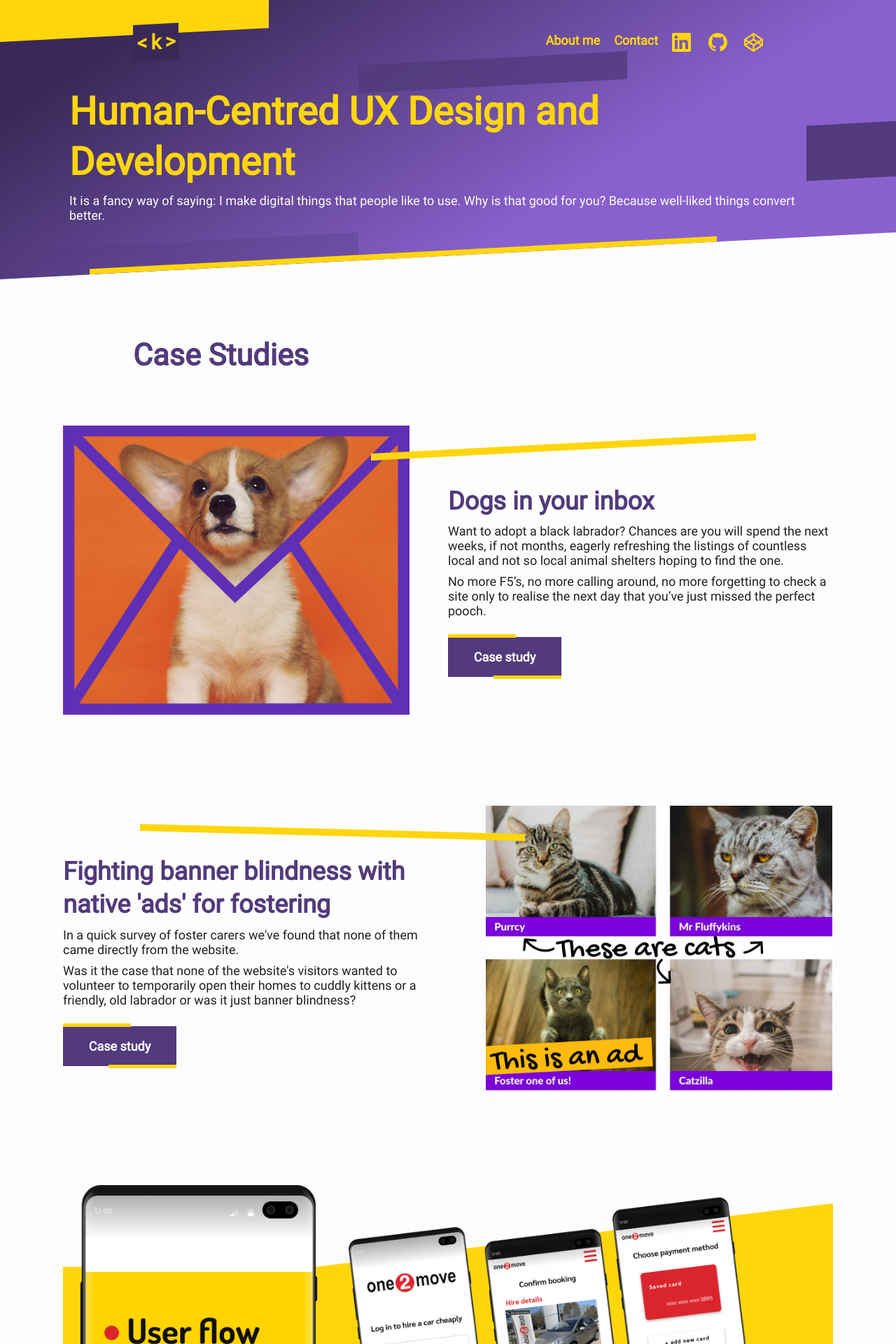
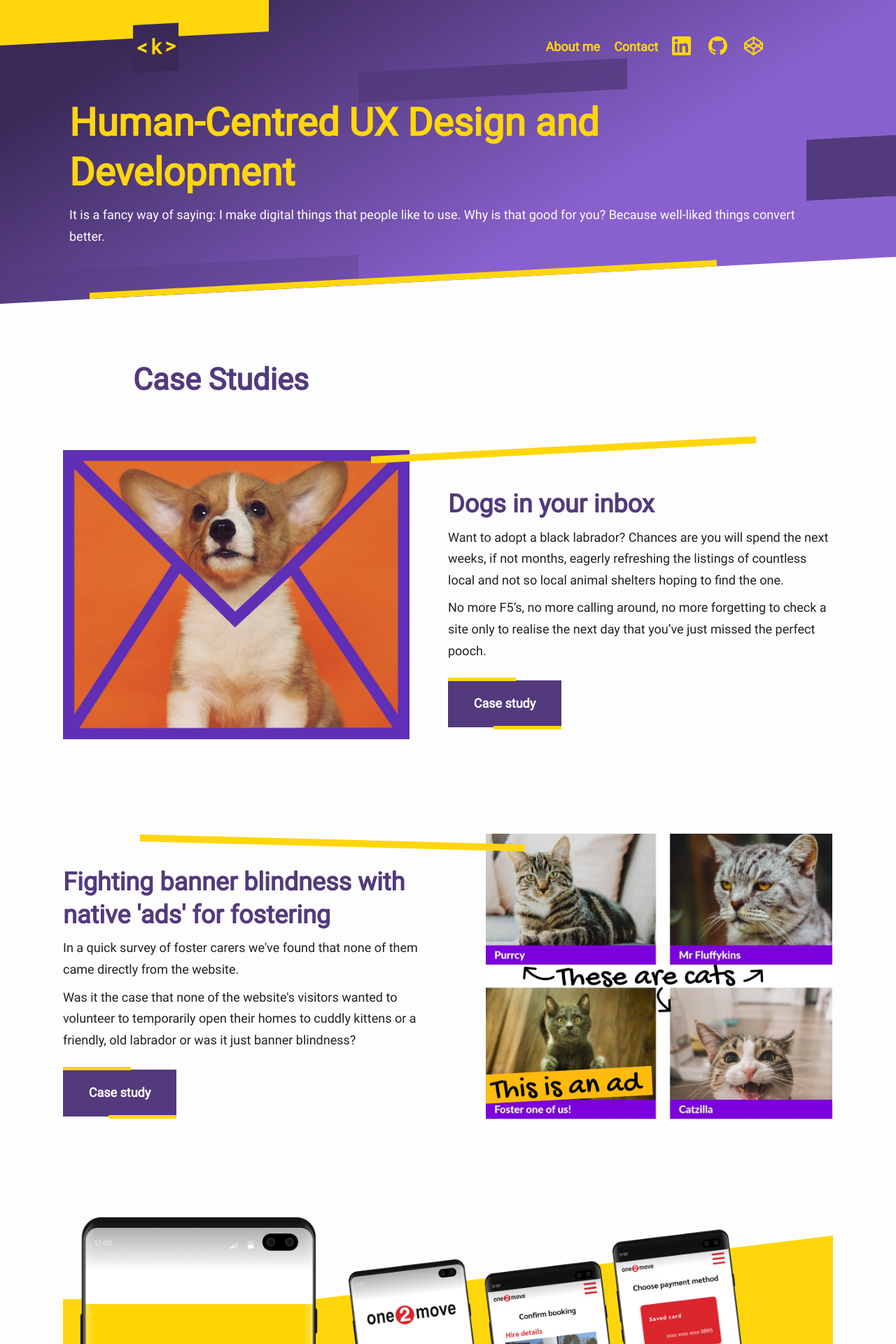
Before and after one commit to krisztin/cuddly-wixen, a Jekyll site: the page built from index.html, in a window 1280 px wide. Shown: the top 1920 px of the page at 70% size. Built offline with Jekyll 4.4.1, drawn with Linux system fonts in a browser that asks for light colours; a script that is not in the unit is left out.

Commit message:
line-height added back...oops

```diff
--- a/_sass/partials/_base.scss
+++ b/_sass/partials/_base.scss
@@ -7,6 +7,7 @@ html {
   font-weight: $base-font-weight;
   font-family: $base-font-family;
   font-size: $base-font-size;
+  line-height: $base-line-height;
   @include media-query($mobile) {
     font-size: 16px;
   }
```
